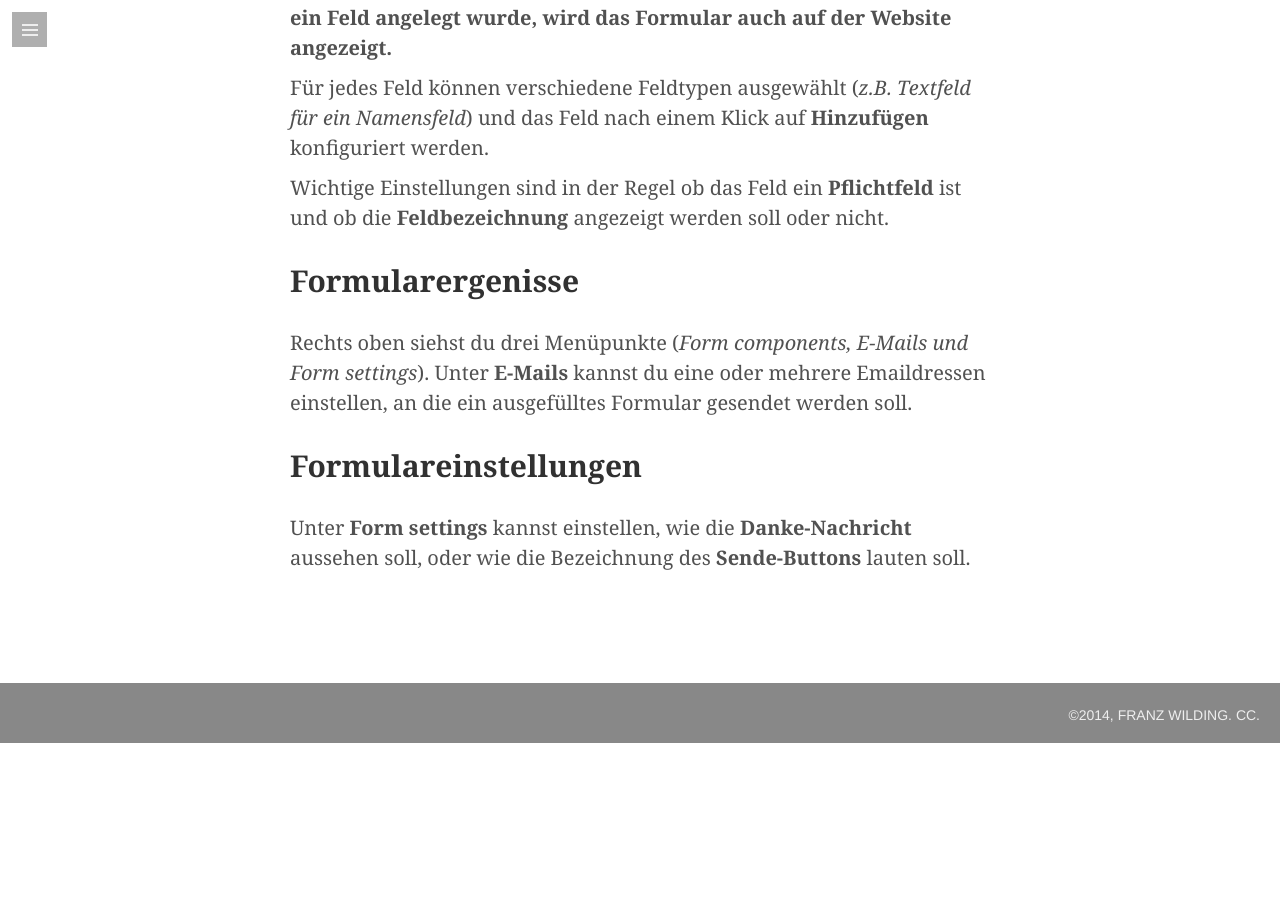
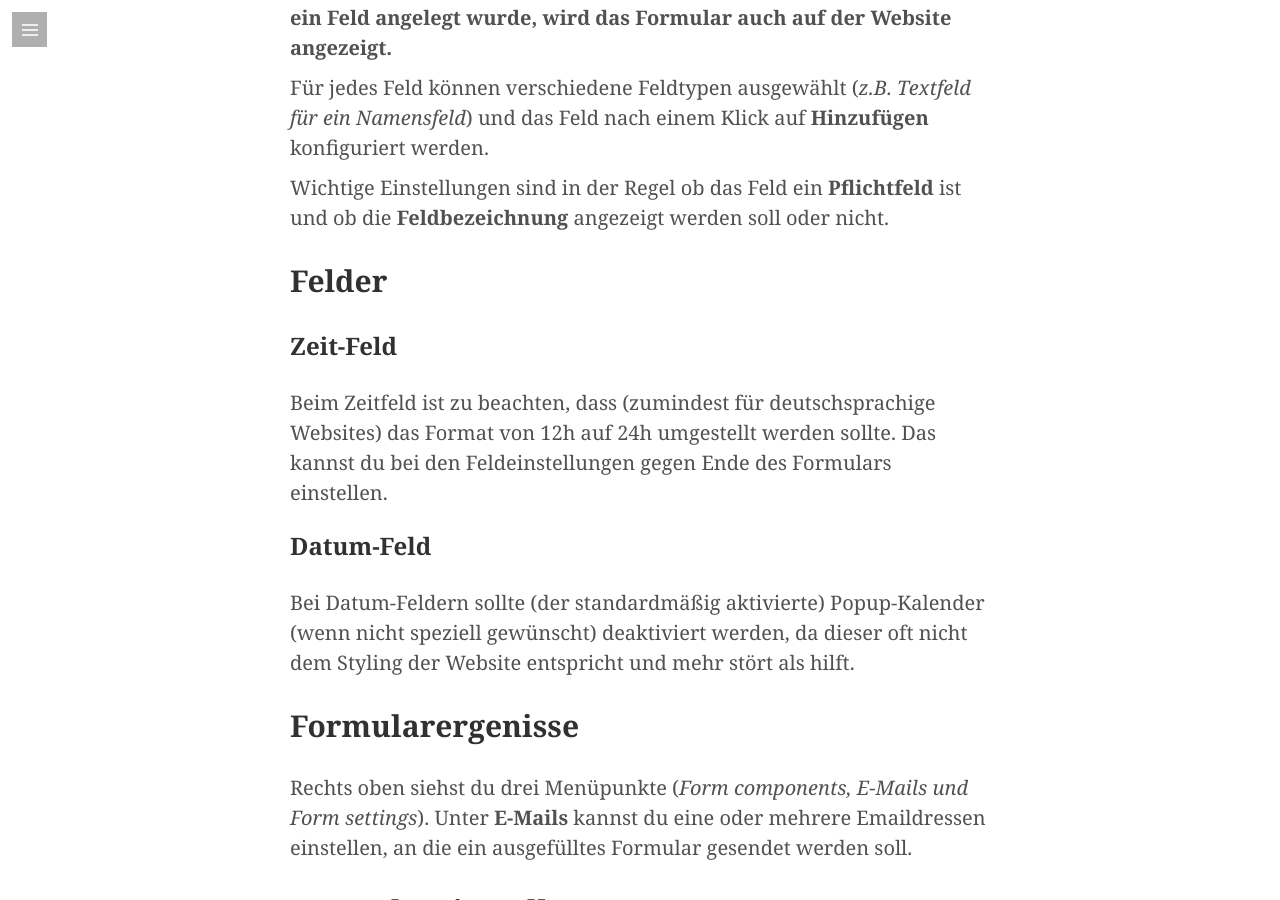
Before and after one commit to franzwilding/drupal-docs, a Jekyll site: the page built from docs/create/webform/index.md, in a window 1280 px wide and 900 px high, scrolled down 736 px. Built offline with Jekyll 4.4.1, drawn with Linux system fonts in a browser that asks for light colours; some web fonts are replaced; before the commit the page ends 1479 px from its top, so only the background shows below that.

Commit message:
contribute to webform docs

```diff
--- a/docs/create/webform/index.md
+++ b/docs/create/webform/index.md
@@ -15,6 +15,17 @@ Für jedes Feld können verschiedene Feldtypen ausgewählt (*z.B. Textfeld für
 
 Wichtige Einstellungen sind in der Regel ob das Feld ein **Pflichtfeld** ist und ob die **Feldbezeichnung** angezeigt werden soll oder nicht.
 
+## Felder
+
+### Zeit-Feld
+
+Beim Zeitfeld ist zu beachten, dass (zumindest für deutschsprachige Websites) das Format von 12h auf 24h umgestellt werden sollte. Das kannst du bei den Feldeinstellungen gegen Ende des Formulars einstellen.
+
+### Datum-Feld
+
+Bei Datum-Feldern sollte (der standardmäßig aktivierte) Popup-Kalender (wenn nicht speziell gewünscht) deaktiviert werden, da dieser oft nicht dem Styling der Website entspricht und mehr stört als hilft.
+
+
 ## Formularergenisse
 
 Rechts oben siehst du drei Menüpunkte (*Form components, E-Mails und Form settings*). Unter **E-Mails** kannst du eine oder mehrere Emaildressen einstellen, an die ein ausgefülltes Formular gesendet werden soll.
```
